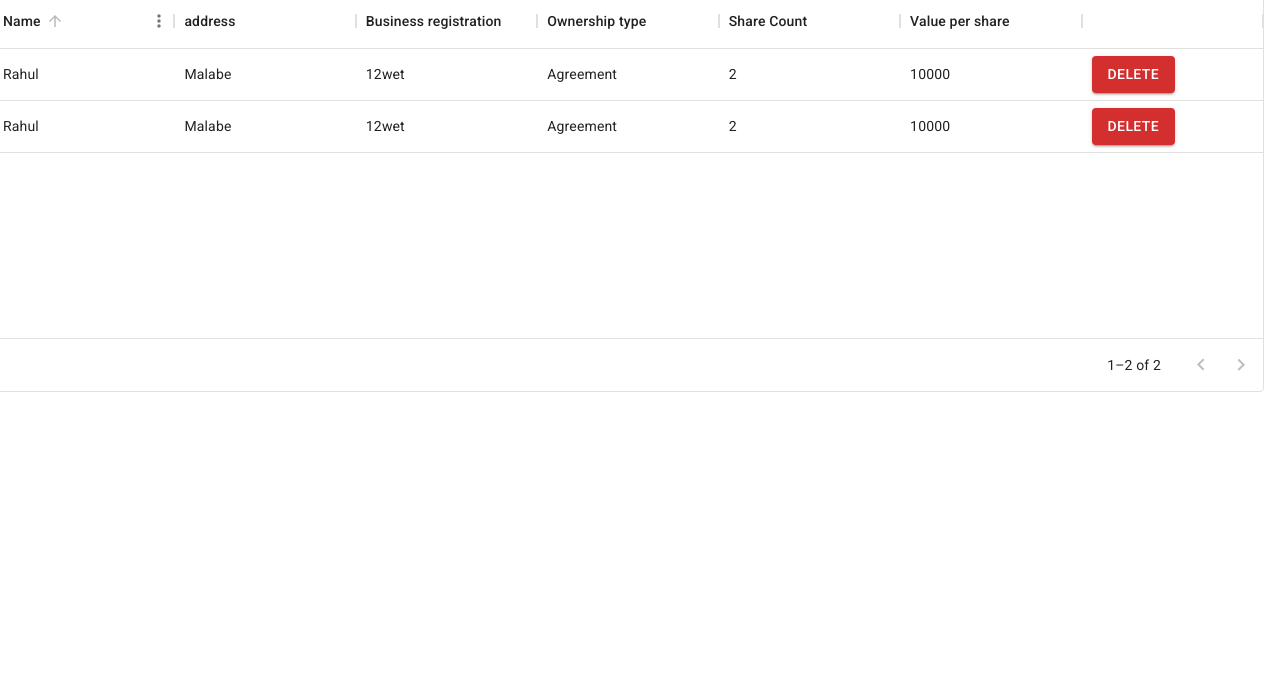
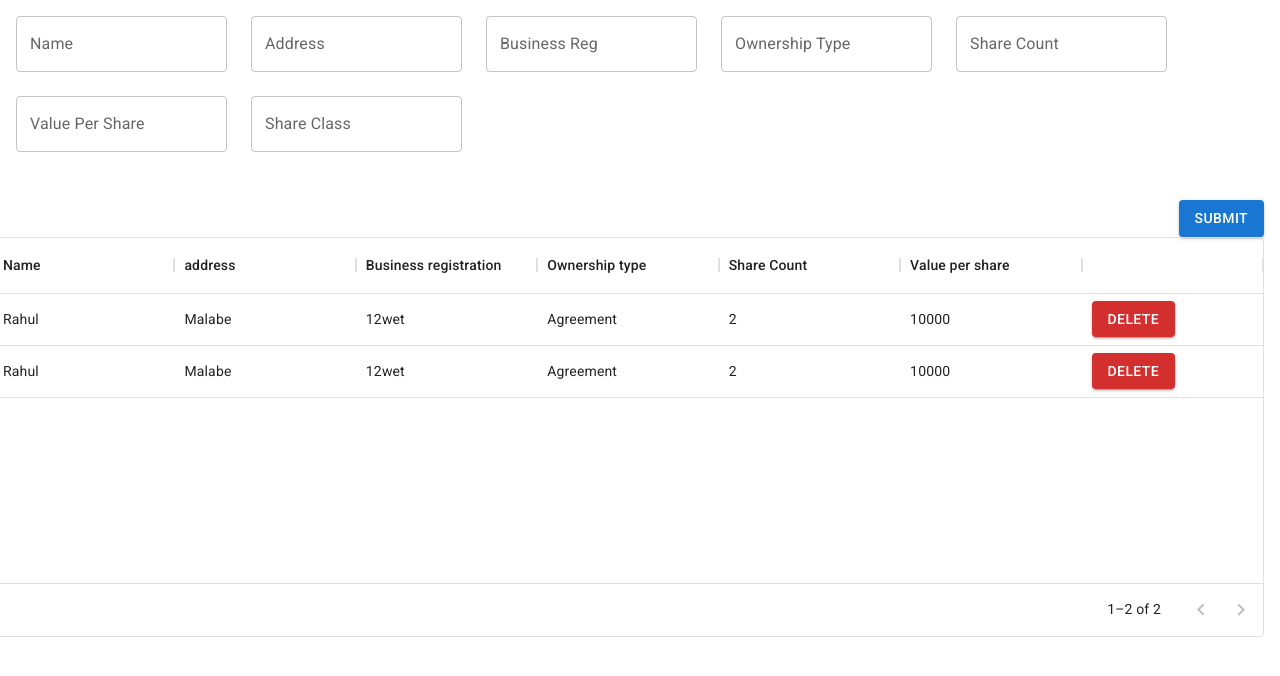
Before and after one commit to nchamara91/react-basic-boilerplate, a React (Create React App) app: page / in a window 1280 px wide. Shown: the top 676 px of the page. Built offline with nearby package versions, Linux system fonts and the light colour scheme.

Commit message:
create form section builder

```diff
--- a/src/components/ShareholderForm.js
+++ b/src/components/ShareholderForm.js
@@ -0,0 +1,58 @@
+import { Button, Grid, TextField } from "@mui/material";
+import React, { useState } from "react";
+
+const formDetails = [
+  { label: "Name", name: "name" },
+  { label: "Address", name: "address" },
+  { label: "Business Reg", name: "business_registration" },
+  { label: "Ownership Type", name: "ownership_type" },
+  {
+    label: "Share Count",
+    name: "share_count",
+  },
+  { label: "Value Per Share", name: "value_per_share" },
+  { label: "Share Class", name: "share_class" },
+];
+
+const initial = {
+  name: "",
+  address: "",
+  business_registration: "",
+  ownership_type: "",
+  share_count: "",
+  value_per_share: "",
+  share_class: "",
+};
+
+const ShareholderForm = () => {
+  const [shareholder, setName] = useState({ name: "" });
+
+  const changeHandler = (e) =>
+    setName({ ...shareholder, [e.target.name]: e.target.value });
+
+  return (
+    <form>
+      <Grid container spacing={3}>
+        {formDetails.map((item,index) => (
+        <Grid item >
+        <TextField
+         name={item.name}
+         label={item.label}
+        >
+        </TextField>
+      </Grid>
+
+      ))}
+        <Grid item xs={8} />
+        <Grid item xs={6} />
+        <Grid item xs={6}>
+          <Button type="submit" variant="contained" sx={{ float: "right" }}>
+            submit
+          </Button>
+        </Grid>
+      </Grid>
+    </form>
+  );
+};
+
+export default ShareholderForm;
--- a/src/components/index.js
+++ b/src/components/index.js
@@ -1,6 +1,7 @@
 import React, { useState } from "react";
 import { Grid } from "@mui/material";
 import Shareholders from "./Shareholders";
+import ShareholderForm from "./ShareholderForm"
 
 const ROWS = [
   {
@@ -30,6 +31,7 @@ const ROWS = [
  const Index = () => {
 
   const [shareholders,setShareholder] = useState(ROWS);
+  const [formData,SetFormData] = useState({ });
 
   const deleteHandler = (id) =>
 
@@ -40,6 +42,9 @@ const ROWS = [
 
   return (
     <Grid container spacing={3} sx={{p : 2}}>
+        <Grid item xs={12}>
+            <ShareholderForm  />
+        </Grid>
       <Grid itme xs={12} >
         <Shareholders  shareholders ={shareholders} onDelete ={deleteHandler} />
       </Grid>
```
